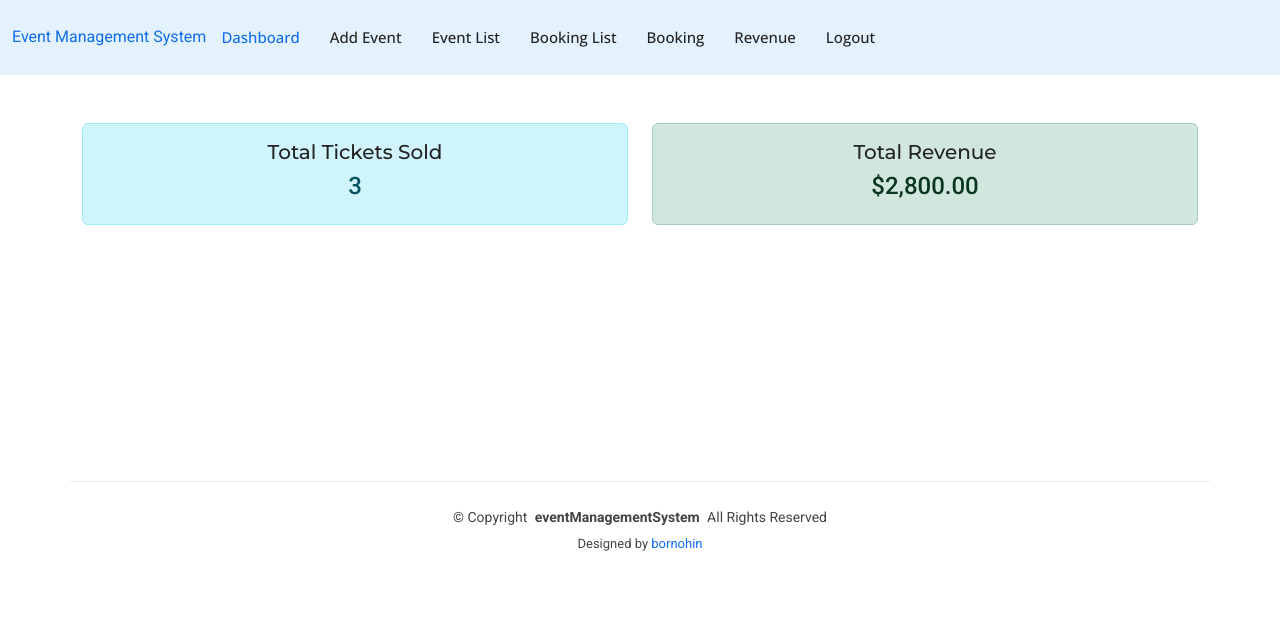
After one commit to bornohin2019/eventManagement, a PHP site: page /admin/revenue.php in a window 1280 px wide. The commit adds this page. Shown: the top 628 px of the page. Run offline with PHP 8.4, Linux system fonts and the light colour scheme; data comes from the database, SQL or seed files in the repository; both versions use the stored data as it was after the commit.

Commit message:
fix cencel, revenue

```diff
--- a/admin/header.php
+++ b/admin/header.php
@@ -37,6 +37,7 @@
           <li><a href="booking-list.php">Booking List</a></li>
 
           <li><a href="booking.php">Booking</a></li>
+           <li><a href="revenue.php">Revenue</a></li>
           <li><a href="logout.php">Logout</a></li>
 
 
--- /dev/null
+++ b/admin/revenue.php
@@ -0,0 +1,57 @@
+<!DOCTYPE html>
+<html lang="en">
+<head>
+    <meta charset="UTF-8">
+    <meta name="viewport" content="width=device-width, initial-scale=1.0">
+    <title>Revenue Report</title>
+    <!-- Include Bootstrap -->
+    <link rel="stylesheet" href="https://maxcdn.bootstrapcdn.com/bootstrap/4.5.2/css/bootstrap.min.css">
+</head>
+<body>
+
+<?php
+// Include database connection
+include('connect.php');
+include('header.php');
+
+// SQL query to fetch total tickets sold and revenue
+$stats_sql = "SELECT
+                COUNT(b.id) AS total_tickets_sold,
+                SUM(e.price) AS total_revenue
+            FROM
+                bookings b
+            JOIN
+                events e ON b.event_id = e.id
+            WHERE
+                b.status = 'Confirmed'";
+
+$stats_result = mysqli_query($conn, $stats_sql);
+$total_tickets_sold = 0;
+$total_revenue = 0;
+
+if ($stats_result && mysqli_num_rows($stats_result) > 0) {
+    $stats_row = mysqli_fetch_assoc($stats_result);
+    $total_tickets_sold = $stats_row['total_tickets_sold'];
+    $total_revenue = $stats_row['total_revenue'];
+}
+?>
+
+<div class="container mt-5">
+   <div class="row mb-4">
+        <div class="col-md-6">
+            <div class="alert alert-info text-center">
+                <h5>Total Tickets Sold</h5>
+                <p class="h4"><?php echo $total_tickets_sold; ?></p>
+            </div>
+        </div>
+        <div class="col-md-6">
+            <div class="alert alert-success text-center">
+                <h5>Total Revenue</h5>
+                <p class="h4">$<?php echo number_format($total_revenue, 2); ?></p>
+            </div>
+        </div>
+    </div>
+</div>
+<?php include('footer.php'); ?>
+</body>
+</html>
```
Also changed, not shown: admin/booking-list.php (+26 -1 lines), database/events.sql (+20 -7 lines), usar-booking-list.php (+4 -4 lines).
